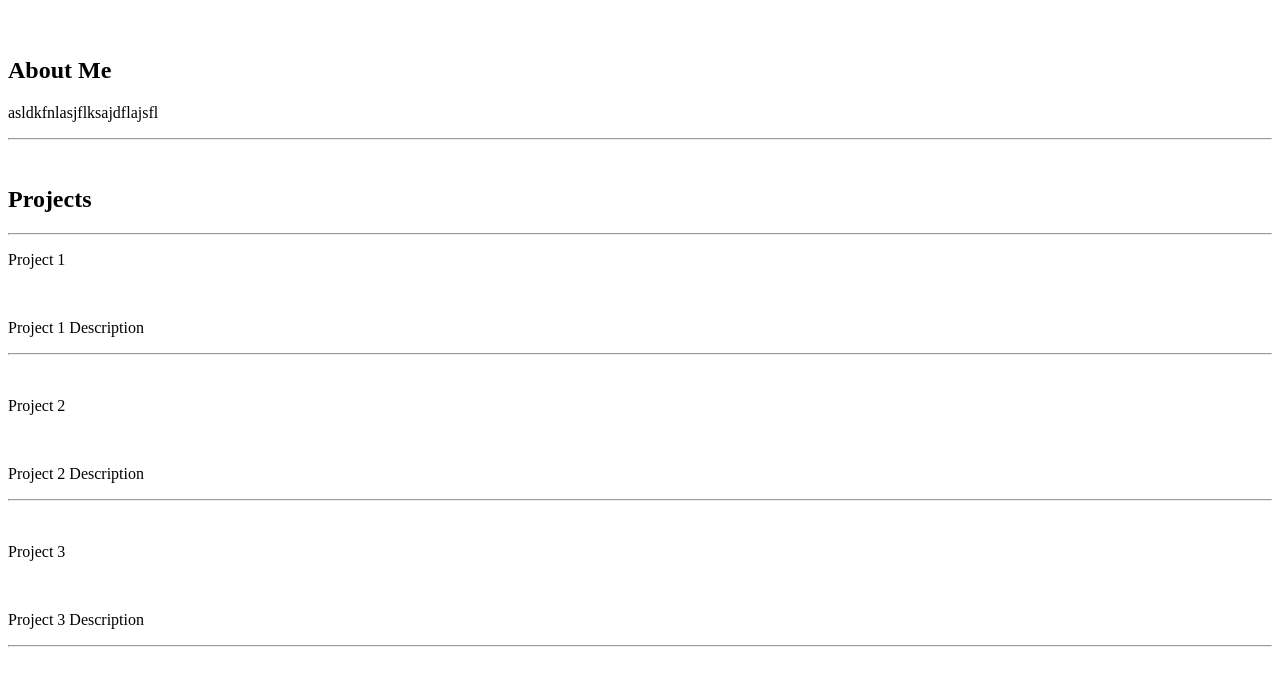
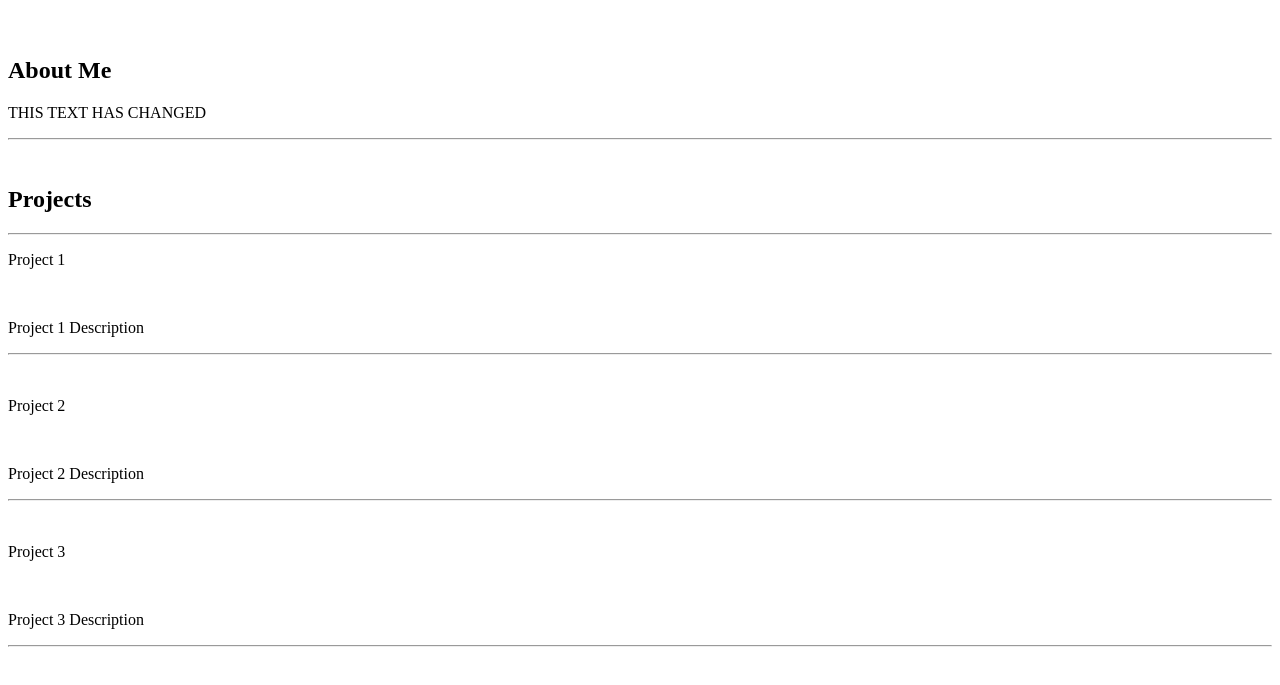
Before and after one commit to Howzieky/portfolio, a plain HTML site: page index.html in a window 1280 px wide. Shown: the part 61-746 px from the top of the page. Drawn offline with Linux system fonts and the light colour scheme.

Commit message:
Testing the first update

```diff
--- a/index.html
+++ b/index.html
@@ -7,7 +7,7 @@
 		<h1>Jared's Portfolio</h1>
 		<br>
 		<h2>About Me</h2>
-		<p>asldkfnlasjflksajdflajsfl</p>
+		<p>THIS TEXT HAS CHANGED</p>
 		<hr>
 		<br>
 		<h2>Projects</h2>
```
